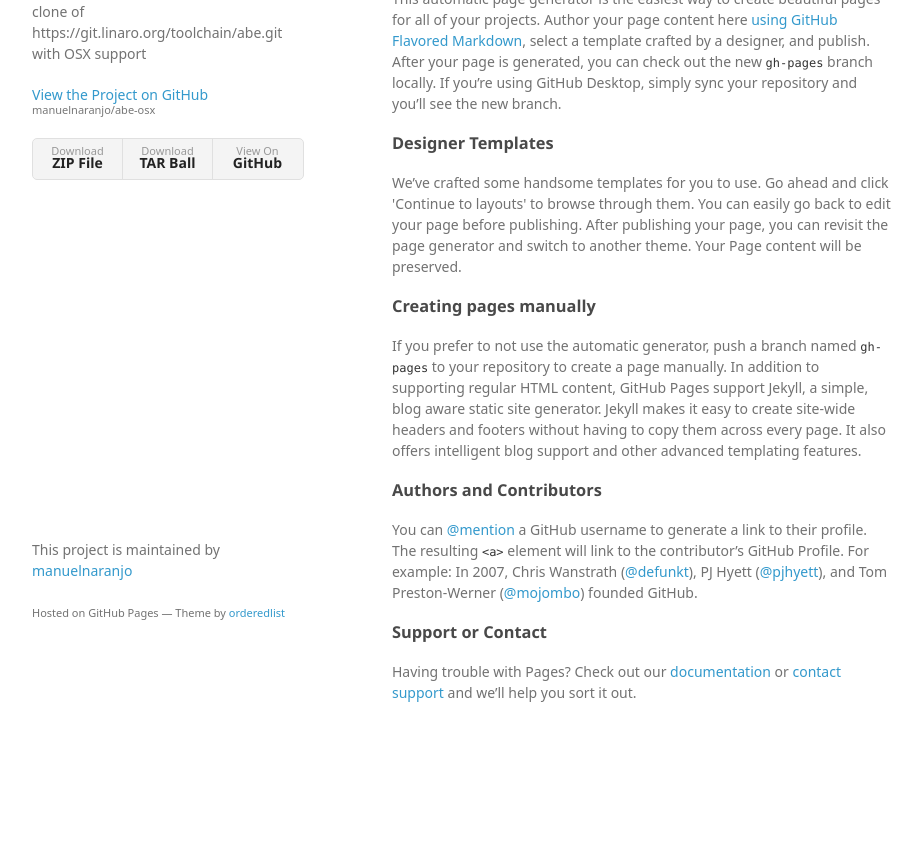
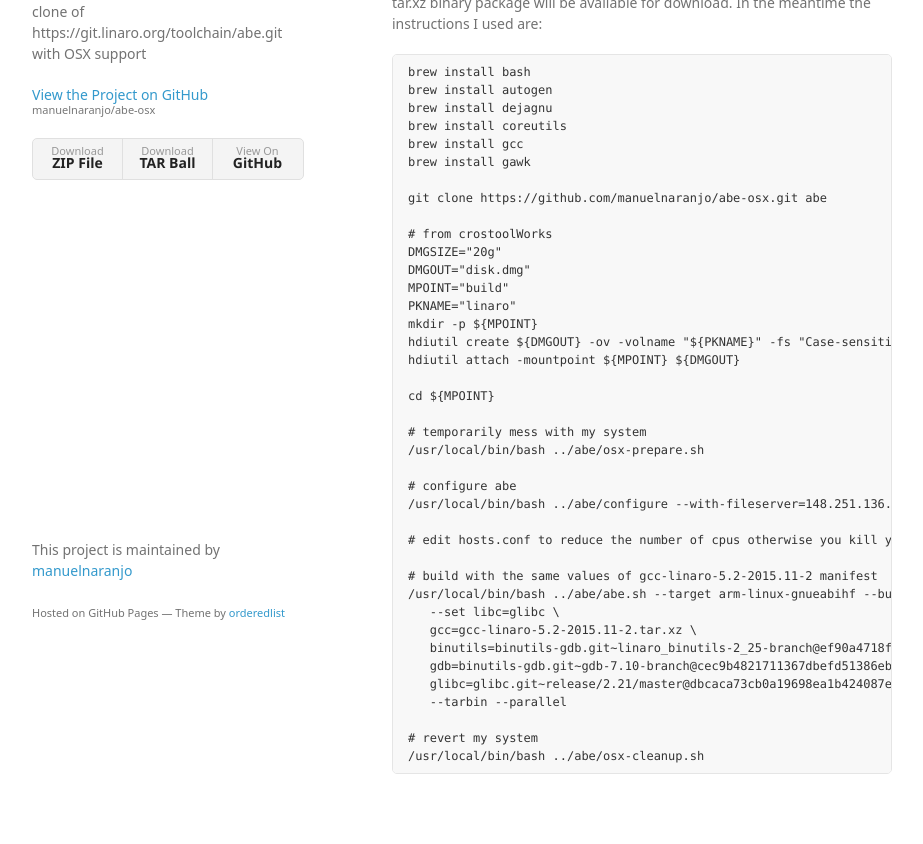
Before and after one commit to manuelnaranjo/abe-osx, a plain HTML site: page index.html in a window 1280 px wide. Shown: the part 108-952 px from the top of the page, without its empty margins (178-1101 px from the left). Before the commit the page ends 881 px from the top, so only its background shows below. Drawn offline with Linux system fonts and the light colour scheme; a web font is replaced by a local one.

```diff
--- a/index.html
+++ b/index.html
@@ -28,30 +28,48 @@
         </ul>
       </header>
       <section>
-        <h3>
-<a id="welcome-to-github-pages" class="anchor" href="#welcome-to-github-pages" aria-hidden="true"><span aria-hidden="true" class="octicon octicon-link"></span></a>Welcome to GitHub Pages.</h3>
+        <p>Based on several instructions on the web, and ABE tools from Linaro I've been able to rebuild gcc-linaro-5.2-2015.11-2 for OSX on ElCapitan. Shortly a tar.xz binary package will be available for download. In the meantime the instructions I used are:</p>
 
-<p>This automatic page generator is the easiest way to create beautiful pages for all of your projects. Author your page content here <a href="https://guides.github.com/features/mastering-markdown/">using GitHub Flavored Markdown</a>, select a template crafted by a designer, and publish. After your page is generated, you can check out the new <code>gh-pages</code> branch locally. If you’re using GitHub Desktop, simply sync your repository and you’ll see the new branch.</p>
+<pre><code>brew install bash
+brew install autogen
+brew install dejagnu
+brew install coreutils
+brew install gcc
+brew install gawk
 
-<h3>
-<a id="designer-templates" class="anchor" href="#designer-templates" aria-hidden="true"><span aria-hidden="true" class="octicon octicon-link"></span></a>Designer Templates</h3>
+git clone https://github.com/manuelnaranjo/abe-osx.git abe
 
-<p>We’ve crafted some handsome templates for you to use. Go ahead and click 'Continue to layouts' to browse through them. You can easily go back to edit your page before publishing. After publishing your page, you can revisit the page generator and switch to another theme. Your Page content will be preserved.</p>
+# from crostoolWorks
+DMGSIZE="20g"
+DMGOUT="disk.dmg"
+MPOINT="build"
+PKNAME="linaro"
+mkdir -p ${MPOINT}
+hdiutil create ${DMGOUT} -ov -volname "${PKNAME}" -fs "Case-sensitive Journaled HFS+" -type UDIF -size "${DMGSIZE}"
+hdiutil attach -mountpoint ${MPOINT} ${DMGOUT}
 
-<h3>
-<a id="creating-pages-manually" class="anchor" href="#creating-pages-manually" aria-hidden="true"><span aria-hidden="true" class="octicon octicon-link"></span></a>Creating pages manually</h3>
+cd ${MPOINT}
 
-<p>If you prefer to not use the automatic generator, push a branch named <code>gh-pages</code> to your repository to create a page manually. In addition to supporting regular HTML content, GitHub Pages support Jekyll, a simple, blog aware static site generator. Jekyll makes it easy to create site-wide headers and footers without having to copy them across every page. It also offers intelligent blog support and other advanced templating features.</p>
+# temporarily mess with my system
+/usr/local/bin/bash ../abe/osx-prepare.sh
 
-<h3>
-<a id="authors-and-contributors" class="anchor" href="#authors-and-contributors" aria-hidden="true"><span aria-hidden="true" class="octicon octicon-link"></span></a>Authors and Contributors</h3>
+# configure abe
+/usr/local/bin/bash ../abe/configure --with-fileserver=148.251.136.42 --with-remote-snapshots=/snapshots-ref
 
-<p>You can <a href="https://help.github.com/articles/basic-writing-and-formatting-syntax/#mentioning-users-and-teams" class="user-mention">@mention</a> a GitHub username to generate a link to their profile. The resulting <code>&lt;a&gt;</code> element will link to the contributor’s GitHub Profile. For example: In 2007, Chris Wanstrath (<a href="https://github.com/defunkt" class="user-mention">@defunkt</a>), PJ Hyett (<a href="https://github.com/pjhyett" class="user-mention">@pjhyett</a>), and Tom Preston-Werner (<a href="https://github.com/mojombo" class="user-mention">@mojombo</a>) founded GitHub.</p>
+# edit hosts.conf to reduce the number of cpus otherwise you kill your system
 
-<h3>
-<a id="support-or-contact" class="anchor" href="#support-or-contact" aria-hidden="true"><span aria-hidden="true" class="octicon octicon-link"></span></a>Support or Contact</h3>
+# build with the same values of gcc-linaro-5.2-2015.11-2 manifest
+/usr/local/bin/bash ../abe/abe.sh --target arm-linux-gnueabihf --build all \
+   --set libc=glibc \
+   gcc=gcc-linaro-5.2-2015.11-2.tar.xz \
+   binutils=binutils-gdb.git~linaro_binutils-2_25-branch@ef90a4718f535cbe6345b4e7168baea7b1972abf \
+   gdb=binutils-gdb.git~gdb-7.10-branch@cec9b4821711367dbefd51386eb663ba30905aa6 \
+   glibc=glibc.git~release/2.21/master@dbcaca73cb0a19698ea1b424087e8997a9b7c3c4 \
+   --tarbin --parallel
 
-<p>Having trouble with Pages? Check out our <a href="https://help.github.com/pages">documentation</a> or <a href="https://github.com/contact">contact support</a> and we’ll help you sort it out.</p>
+# revert my system
+/usr/local/bin/bash ../abe/osx-cleanup.sh
+</code></pre>
       </section>
       <footer>
         <p>This project is maintained by <a href="https://github.com/manuelnaranjo">manuelnaranjo</a></p>
```
Also changed, not shown: params.json (+1 -1 lines).
